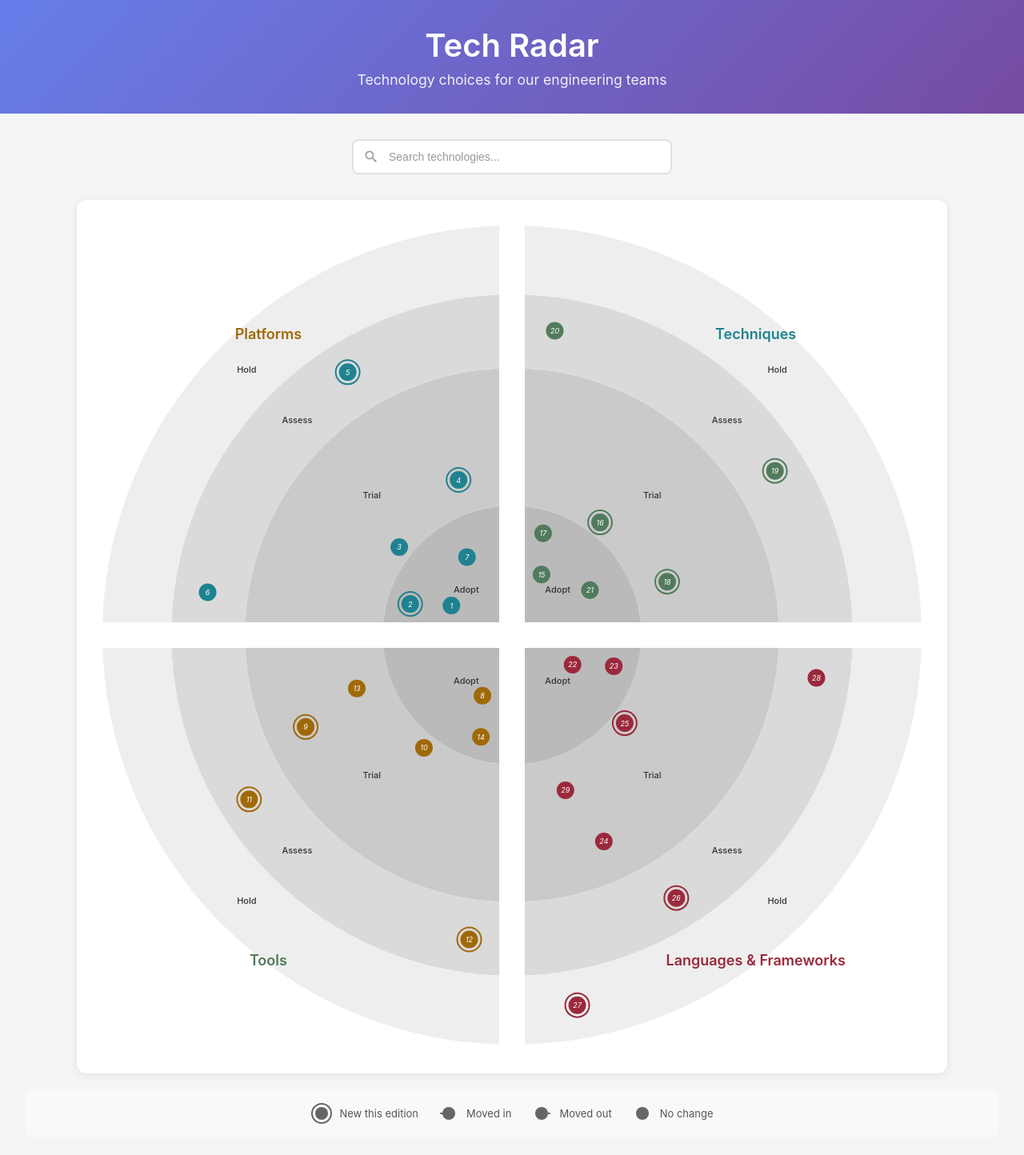
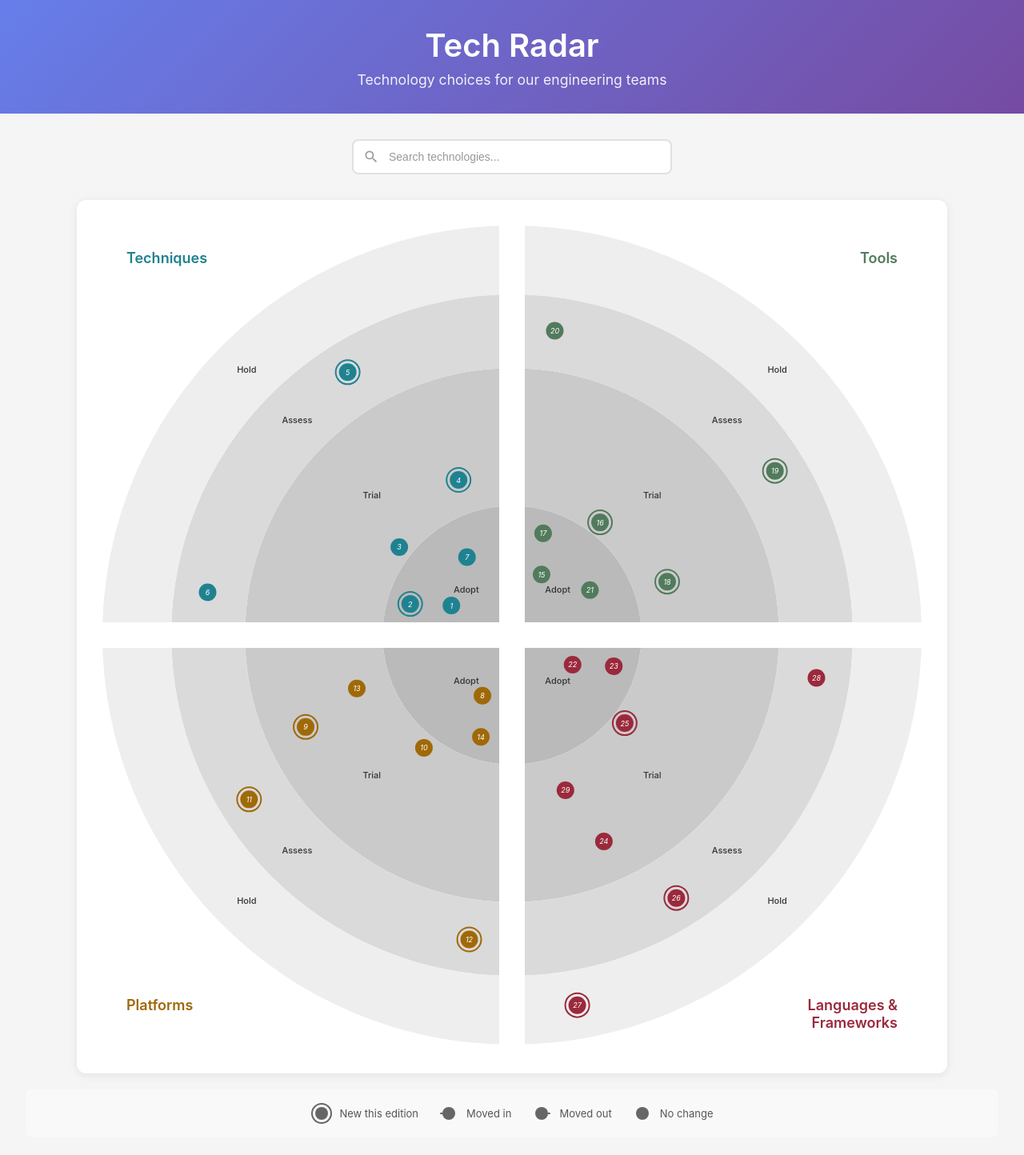
Before and after one commit to caiokf/homepage, a Vue app: page / in a window 1280 px wide. Shown: the top 1444 px of the page at 80% size. Built offline with nearby package versions, Linux system fonts and the light colour scheme.

Commit message:
feat(radar): add quadrant labels and positioning

```diff
--- a/src/components/TechRadar.vue
+++ b/src/components/TechRadar.vue
@@ -25,7 +25,8 @@
           'quadrant-group',
           quadrantConfig.order,
           {
-            'quadrant-hidden': selectedQuadrant && selectedQuadrant !== quadrantConfig.order,
+            'quadrant-hidden':
+              selectedQuadrant && selectedQuadrant !== quadrantConfig.order,
             'quadrant-zoomed': selectedQuadrant === quadrantConfig.order,
           },
         ]"
@@ -72,13 +73,27 @@
           'quadrant-group',
           quadrantConfig.order,
           {
-            'quadrant-hidden': selectedQuadrant && selectedQuadrant !== quadrantConfig.order,
+            'quadrant-hidden':
+              selectedQuadrant && selectedQuadrant !== quadrantConfig.order,
             'quadrant-zoomed': selectedQuadrant === quadrantConfig.order,
           },
         ]"
         :transform="getQuadrantTransform(quadrantConfig.order)"
         :style="getQuadrantStyle(quadrantConfig.order)"
       >
+        <!-- Clickable background (invisible, for interaction) -->
+        <g
+          class="quadrant-background"
+          @click="selectQuadrant(quadrantConfig.order)"
+        >
+          <path
+            v-for="(ringPath, ringIndex) in getRingPaths(quadrantConfig)"
+            :key="`ring-invisible-${ringIndex}`"
+            :d="ringPath"
+            class="ring-arc-invisible"
+          />
+        </g>
+
         <!-- Ring names -->
         <text
           v-for="(ringLabel, ringIndex) in getRingLabels(quadrantConfig)"
@@ -97,7 +112,10 @@
           :class="[
             'blip',
             quadrantConfig.order,
-            { 'blip-new': blip.isNew, 'blip-faded': hoveredBlip && hoveredBlip.id !== blip.id },
+            {
+              'blip-new': blip.isNew,
+              'blip-faded': hoveredBlip && hoveredBlip.id !== blip.id,
+            },
           ]"
           :transform="`translate(${blip.x}, ${blip.y})`"
           @mouseenter="handleBlipHover(blip)"
@@ -118,19 +136,31 @@
             stroke-width="2"
           />
           <!-- Blip number -->
-          <text class="blip-text" text-anchor="middle" dominant-baseline="central">
+          <text
+            class="blip-text"
+            text-anchor="middle"
+            dominant-baseline="central"
+          >
             {{ blip.blipText }}
           </text>
         </g>
 
-        <!-- Quadrant name -->
-        <text
-          :x="getQuadrantNamePosition(quadrantConfig.order).x"
-          :y="getQuadrantNamePosition(quadrantConfig.order).y"
-          :class="['quadrant-name', quadrantConfig.order]"
-        >
-          {{ quadrantConfig.quadrant?.name }}
-        </text>
+        <!-- Quadrant name with caret -->
+        <g :class="['quadrant-name-group', quadrantConfig.order]">
+          <foreignObject
+            :x="getQuadrantLabelX(quadrantConfig.order)"
+            :y="getQuadrantLabelY(quadrantConfig.order)"
+            width="150"
+            height="40"
+          >
+            <div
+              xmlns="http://www.w3.org/1999/xhtml"
+              :class="['quadrant-name-text', quadrantConfig.order]"
+            >
+              {{ quadrantConfig.quadrant?.name }}
+            </div>
+          </foreignObject>
+        </g>
       </g>
     </svg>
 
@@ -147,81 +177,88 @@
 </template>
 
 <script setup lang="ts">
-import { ref, computed, onMounted, onUnmounted, type CSSProperties } from 'vue'
-import * as d3 from 'd3'
-import type { Radar } from '../models/radar'
-import { Ring } from '../models/ring'
-import type { PositionedBlip, QuadrantGeometry } from '../data/types'
+import { ref, computed, onMounted, onUnmounted, type CSSProperties } from "vue";
+import * as d3 from "d3";
+import type { Radar } from "../models/radar";
+import { Ring } from "../models/ring";
+import type { PositionedBlip, QuadrantGeometry } from "../data/types";
 import {
   graphConfig,
   RING_NAMES,
   type QuadrantOrder,
-} from '../config/radar-config'
+} from "../config/radar-config";
 
 const props = defineProps<{
-  radar: Radar
-}>()
+  radar: Radar;
+}>();
 
 const emit = defineEmits<{
-  (e: 'quadrant-selected', order: QuadrantOrder | null): void
-  (e: 'blip-selected', blip: PositionedBlip): void
-  (e: 'blip-hovered', blip: PositionedBlip | null): void
-}>()
+  (e: "quadrant-selected", order: QuadrantOrder | null): void;
+  (e: "blip-selected", blip: PositionedBlip): void;
+  (e: "blip-hovered", blip: PositionedBlip | null): void;
+}>();
 
-const svgRef = ref<SVGSVGElement | null>(null)
-const tooltipRef = ref<HTMLDivElement | null>(null)
-const hoveredBlip = ref<PositionedBlip | null>(null)
-const mousePosition = ref({ x: 0, y: 0 })
-const selectedQuadrant = ref<QuadrantOrder | null>(null)
+const svgRef = ref<SVGSVGElement | null>(null);
+const tooltipRef = ref<HTMLDivElement | null>(null);
+const hoveredBlip = ref<PositionedBlip | null>(null);
+const mousePosition = ref({ x: 0, y: 0 });
+const selectedQuadrant = ref<QuadrantOrder | null>(null);
 
-const radarSize = computed(() => graphConfig.radarSize)
-const quadrantSize = computed(() => graphConfig.quadrantSize)
+const radarSize = computed(() => graphConfig.radarSize);
+const quadrantSize = computed(() => graphConfig.quadrantSize);
 
 // SVG dimensions change based on selection
-const svgWidth = computed(() => selectedQuadrant.value ? quadrantSize.value * 2 : radarSize.value)
-const svgHeight = computed(() => selectedQuadrant.value ? quadrantSize.value * 2 : radarSize.value)
+const svgWidth = computed(() =>
+  selectedQuadrant.value ? quadrantSize.value * 2 : radarSize.value
+);
+const svgHeight = computed(() =>
+  selectedQuadrant.value ? quadrantSize.value * 2 : radarSize.value
+);
 
 const viewBox = computed(() => {
   if (!selectedQuadrant.value) {
-    return `0 0 ${radarSize.value} ${radarSize.value}`
+    return `0 0 ${radarSize.value} ${radarSize.value}`;
   }
   // When zoomed, show just the selected quadrant (half the radar in each dimension)
-  const offset = getZoomedViewBoxOffset(selectedQuadrant.value)
-  const zoomSize = radarSize.value / 2
-  return `${offset.x} ${offset.y} ${zoomSize} ${zoomSize}`
-})
+  const offset = getZoomedViewBoxOffset(selectedQuadrant.value);
+  const zoomSize = radarSize.value / 2;
+  return `${offset.x} ${offset.y} ${zoomSize} ${zoomSize}`;
+});
 
-function getZoomedViewBoxOffset(order: QuadrantOrder): { x: number; y: number } {
-  const center = radarSize.value / 2
+function getZoomedViewBoxOffset(order: QuadrantOrder): {
+  x: number;
+  y: number;
+} {
+  const center = radarSize.value / 2;
   // Offset to show just the selected quadrant (quarter of the radar)
   switch (order) {
-    case 'first': // top-right
-      return { x: center, y: 0 }
-    case 'second': // top-left
-      return { x: 0, y: 0 }
-    case 'third': // bottom-left
-      return { x: 0, y: center }
-    case 'fourth': // bottom-right
-      return { x: center, y: center }
+    case "first": // top-right
+      return { x: center, y: 0 };
+    case "second": // top-left
+      return { x: 0, y: 0 };
+    case "third": // bottom-left
+      return { x: 0, y: center };
+    case "fourth": // bottom-right
+      return { x: center, y: center };
     default:
-      return { x: 0, y: 0 }
+      return { x: 0, y: 0 };
   }
 }
 
 // Compute ring radii
-const ringRadii = computed(() => Ring.calculateRadii(quadrantSize.value))
+const ringRadii = computed(() => Ring.calculateRadii(quadrantSize.value));
 
 // Quadrant configurations with their geometries
-const quadrantConfigs = computed(() => props.radar.quadrants)
+const quadrantConfigs = computed(() => props.radar.quadrants);
 
 // Cache positioned blips per quadrant
 const positionedBlipsCache = computed(() => {
-  const cache: PositionedBlip[][] = []
+  const cache: PositionedBlip[][] = [];
 
   for (const config of quadrantConfigs.value) {
     if (!config.quadrant) {
-      cache.push([])
-      continue
+      cache.push([]);
+      continue;
     }
 
     const geometry: QuadrantGeometry = {
@@ -229,42 +266,44 @@ const positionedBlipsCache = computed(() => {
       quadrantSize: quadrantSize.value,
       ringRadii: ringRadii.value,
       center: { x: 0, y: 0 },
-    }
+    };
 
-    cache.push(config.quadrant.calculateBlipPositions(geometry))
+    cache.push(config.quadrant.calculateBlipPositions(geometry));
   }
 
-  return cache
-})
+  return cache;
+});
 
 function getPositionedBlips(quadrantIndex: number): PositionedBlip[] {
-  return positionedBlipsCache.value[quadrantIndex] || []
+  return positionedBlipsCache.value[quadrantIndex] || [];
 }
 
 function getQuadrantTransform(_order: QuadrantOrder): string {
   // All quadrants share the same center - the center of the radar
-  const centerX = radarSize.value / 2
-  const centerY = radarSize.value / 2
-  return `translate(${centerX}, ${centerY})`
+  const centerX = radarSize.value / 2;
+  const centerY = radarSize.value / 2;
+  return `translate(${centerX}, ${centerY})`;
 }
 
 function getQuadrantStyle(order: QuadrantOrder): CSSProperties {
   if (!selectedQuadrant.value) {
-    return {}
+    return {};
   }
   if (selectedQuadrant.value === order) {
-    return {}
+    return {};
   }
-  return { opacity: 0, pointerEvents: 'none' }
+  return { opacity: 0, pointerEvents: "none" };
 }
 
-function getRingPaths(quadrantConfig: (typeof quadrantConfigs.value)[number]): string[] {
-  const paths: string[] = []
+function getRingPaths(
+  quadrantConfig: (typeof quadrantConfigs.value)[number]
+): string[] {
+  const paths: string[] = [];
   // Convert to radians and adjust for D3's coordinate system
   // D3 arc: 0 = 12 o'clock, positive = clockwise
   // We need to offset by -π/2 to align with standard math coordinates
-  const startAngle = ((quadrantConfig.startAngle - 90) * Math.PI) / 180
-  const endAngle = startAngle + Math.PI / 2 // 90 degree arc clockwise
+  const startAngle = ((quadrantConfig.startAngle - 90) * Math.PI) / 180;
+  const endAngle = startAngle + Math.PI / 2; // 90 degree arc clockwise
 
   for (let i = 0; i < ringRadii.value.length - 1; i++) {
     const arc = d3
@@ -272,61 +311,86 @@ function getRingPaths(quadrantConfig: (typeof quadrantConfigs.value)[number]): s
       .innerRadius(ringRadii.value[i])
       .outerRadius(ringRadii.value[i + 1])
       .startAngle(startAngle)
-      .endAngle(endAngle)
+      .endAngle(endAngle);
 
-    paths.push(arc({} as any) || '')
+    paths.push(arc({} as any) || "");
   }
 
-  return paths
+  return paths;
 }
 
 function getRingLabels(
   quadrantConfig: (typeof quadrantConfigs.value)[number]
 ): Array<{ x: number; y: number; name: string }> {
-  const labels: Array<{ x: number; y: number; name: string }> = []
+  const labels: Array<{ x: number; y: number; name: string }> = [];
   // Position labels at 45 degrees into the quadrant (middle of the arc)
   // Adjust for D3/SVG coordinate system
-  const midAngle = ((quadrantConfig.startAngle - 90 + 45) * Math.PI) / 180
+  const midAngle = ((quadrantConfig.startAngle - 90 + 45) * Math.PI) / 180;
 
   for (let i = 0; i < RING_NAMES.length; i++) {
-    const radius = (ringRadii.value[i] + ringRadii.value[i + 1]) / 2
+    const radius = (ringRadii.value[i] + ringRadii.value[i + 1]) / 2;
 
     labels.push({
       x: radius * Math.sin(midAngle), // sin for x in D3's rotated system
       y: -radius * Math.cos(midAngle), // -cos for y (SVG y-axis is inverted)
       name: RING_NAMES[i],
-    })
+    });
   }
 
-  return labels
+  return labels;
 }
 
-function getQuadrantNamePosition(order: QuadrantOrder): { x: number; y: number } {
-  const offset = quadrantSize.value * 0.85
+function getQuadrantLabelX(order: QuadrantOrder): number {
+  const outerRadius = ringRadii.value[ringRadii.value.length - 1];
+  const offset = 30;
 
   switch (order) {
-    case 'first':
-      return { x: offset * 0.7, y: -offset * 0.85 }
-    case 'second':
-      return { x: -offset * 0.7, y: -offset * 0.85 }
-    case 'third':
-      return { x: -offset * 0.7, y: offset * 0.95 }
-    case 'fourth':
-      return { x: offset * 0.7, y: offset * 0.95 }
+    case "first": // top-left quadrant
+      return -outerRadius + offset;
+    case "second": // bottom-left quadrant
+      return -outerRadius + offset;
+    case "third": // top-right quadrant
+      return outerRadius - offset - 150;
+    case "fourth": // bottom-right quadrant
+      return outerRadius - offset - 150;
     default:
-      return { x: 0, y: 0 }
+      return 0;
   }
 }
 
-function getSeparatorLines(): Array<{ angle: number; x1: number; y1: number; x2: number; y2: number }> {
+function getQuadrantLabelY(order: QuadrantOrder): number {
+  const outerRadius = ringRadii.value[ringRadii.value.length - 1];
+  const offset = 30;
+
+  switch (order) {
+    case "first": // top-left quadrant
+      return -outerRadius + offset;
+    case "second": // bottom-left quadrant
+      return outerRadius - 2 * offset;
+    case "third": // top-right quadrant
+      return -outerRadius + offset;
+    case "fourth": // bottom-right quadrant
+      return outerRadius - 2 * offset;
+    default:
+      return 0;
+  }
+}
+
+function getSeparatorLines(): Array<{
+  angle: number;
+  x1: number;
+  y1: number;
+  x2: number;
+  y2: number;
+}> {
   // Separator lines at the boundaries between quadrants
   // Boundaries are at 0°, 90°, -90°, and 180°
-  const boundaryAngles = [0, 90, -90, 180]
-  const outerRadius = ringRadii.value[ringRadii.value.length - 1]
+  const boundaryAngles = [0, 90, -90, 180];
+  const outerRadius = ringRadii.value[ringRadii.value.length - 1];
 
-  return boundaryAngles.map(angle => {
+  return boundaryAngles.map((angle) => {
     // Convert to D3's coordinate system (offset by -90° and convert to radians)
-    const angleInRadians = ((angle - 90) * Math.PI) / 180
+    const angleInRadians = ((angle - 90) * Math.PI) / 180;
 
     return {
       angle,
@@ -334,58 +398,58 @@ function getSeparatorLines(): Array<{ angle: number; x1: number; y1: number; x2:
       y1: 0,
       x2: outerRadius * Math.sin(angleInRadians),
       y2: -outerRadius * Math.cos(angleInRadians),
-    }
-  })
+    };
+  });
 }
 
 // Quadrant selection
 function selectQuadrant(order: QuadrantOrder) {
-  if (selectedQuadrant.value) return // Already zoomed, don't re-zoom
-  selectedQuadrant.value = order
-  emit('quadrant-selected', order)
+  if (selectedQuadrant.value) return; // Already zoomed, don't re-zoom
+  selectedQuadrant.value = order;
+  emit("quadrant-selected", order);
 }
 
 function deselectQuadrant() {
-  selectedQuadrant.value = null
-  emit('quadrant-selected', null)
+  selectedQuadrant.value = null;
+  emit("quadrant-selected", null);
 }
 
 // Tooltip positioning
 const tooltipStyle = computed<CSSProperties>(() => {
-  if (!hoveredBlip.value) return { display: 'none' }
+  if (!hoveredBlip.value) return { display: "none" };
 
   return {
     left: `${mousePosition.value.x + 15}px`,
     top: `${mousePosition.value.y - 10}px`,
-  }
-})
+  };
+});
 
 function handleBlipHover(blip: PositionedBlip) {
-  hoveredBlip.value = blip
-  emit('blip-hovered', blip)
+  hoveredBlip.value = blip;
+  emit("blip-hovered", blip);
 }
 
 function handleBlipLeave() {
-  hoveredBlip.value = null
-  emit('blip-hovered', null)
+  hoveredBlip.value = null;
+  emit("blip-hovered", null);
 }
 
 function handleBlipClick(blip: PositionedBlip) {
-  emit('blip-selected', blip)
+  emit("blip-selected", blip);
 }
 
 // Track mouse position for tooltip
 function handleMouseMove(e: MouseEvent) {
-  mousePosition.value = { x: e.clientX, y: e.clientY }
+  mousePosition.value = { x: e.clientX, y: e.clientY };
 }
 
 onMounted(() => {
-  document.addEventListener('mousemove', handleMouseMove)
-})
+  document.addEventListener("mousemove", handleMouseMove);
+});
 
 onUnmounted(() => {
-  document.removeEventListener('mousemove', handleMouseMove)
-})
+  document.removeEventListener("mousemove", handleMouseMove);
+});
 </script>
 
 <style scoped>
@@ -458,6 +522,12 @@ onUnmounted(() => {
   fill: #eeeeee;
 }
 
+/* Invisible clickable ring arcs in layer 3 */
+.ring-arc-invisible {
+  fill: transparent;
+  pointer-events: all;
+}
+
 /* Quadrant blip colors */
 .blip-circle.first {
   fill: #1f8290;
@@ -522,22 +592,50 @@ onUnmounted(() => {
 }
 
 /* Quadrant names */
-.quadrant-name {
+.quadrant-name-group {
+  pointer-events: none;
+}
+
+.quadrant-name-text {
   font-size: 18px;
   font-weight: 600;
-  text-anchor: middle;
-  pointer-events: none;
+  max-width: 150px;
+  word-wrap: break-word;
+  overflow-wrap: break-word;
+  line-height: 1.2;
 }
-.quadrant-name.first {
+
+.quadrant-name-text.first {
+  color: #1f8290;
+  text-align: left;
+}
+.quadrant-name-text.second {
+  color: #a06908;
+  text-align: left;
+}
+.quadrant-name-text.third {
+  color: #517b5c;
+  text-align: right;
+}
+.quadrant-name-text.fourth {
+  color: #9b293c;
+  text-align: right;
+}
+
+.quadrant-caret {
+  font-size: 24px;
+  font-weight: 600;
+}
+.quadrant-caret.first {
   fill: #1f8290;
 }
-.quadrant-name.second {
+.quadrant-caret.second {
   fill: #a06908;
 }
-.quadrant-name.third {
+.quadrant-caret.third {
   fill: #517b5c;
 }
-.quadrant-name.fourth {
+.quadrant-caret.fourth {
   fill: #9b293c;
 }
 
```
